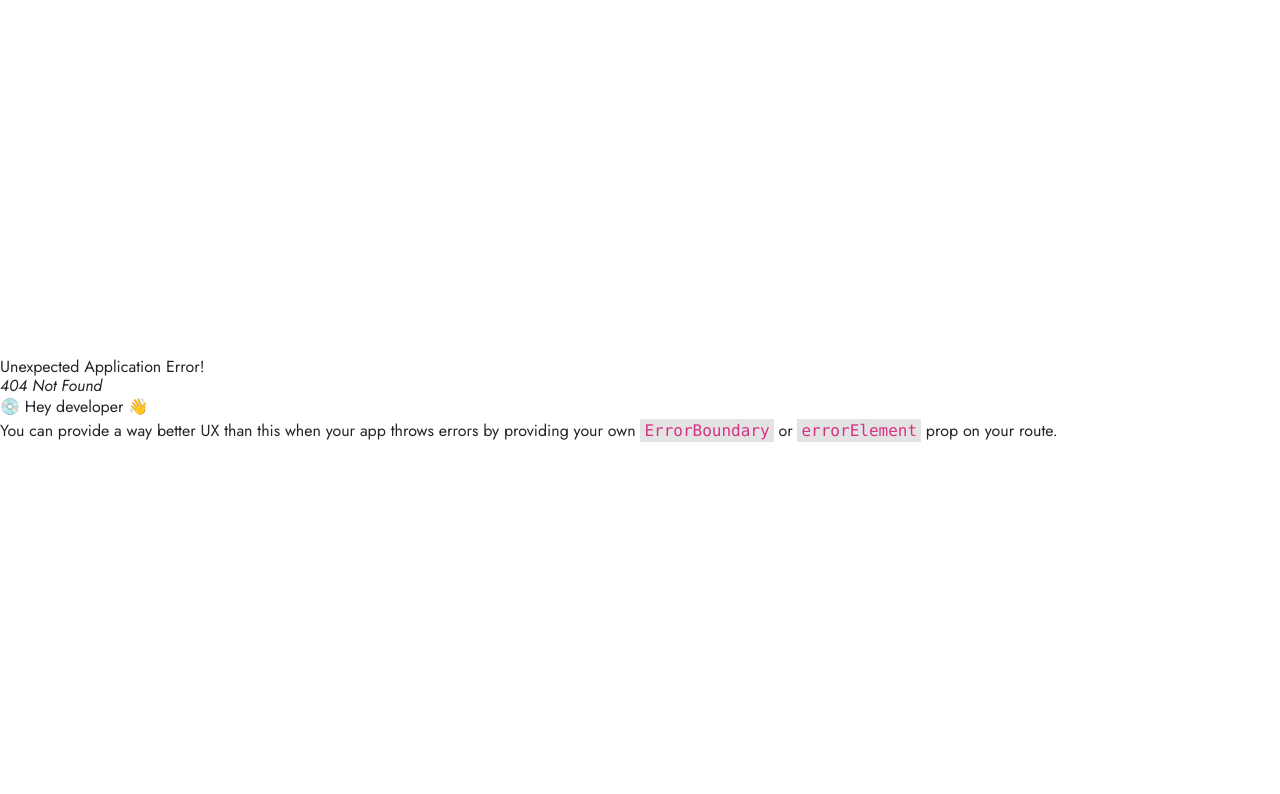
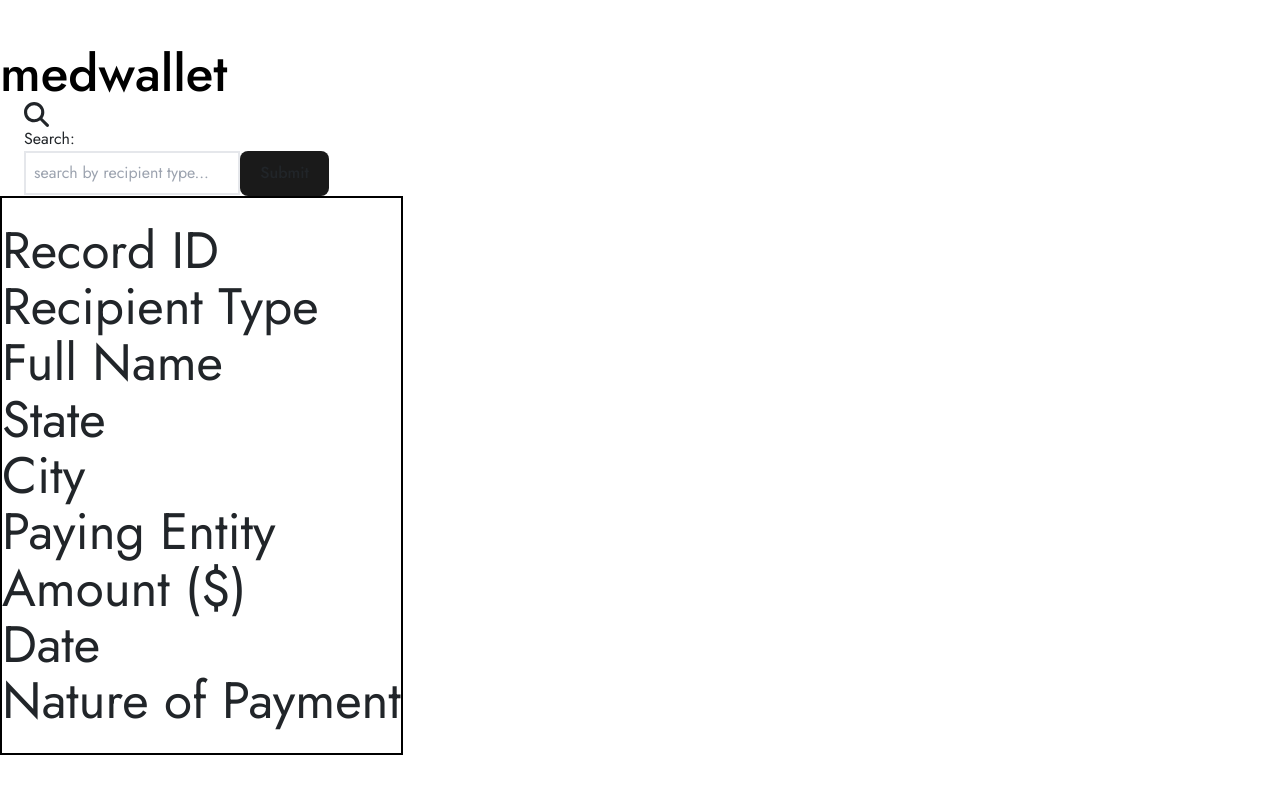
Before and after one commit to cindywongdev/medwallet_frontend, a React (Vite) app: page /search in a window 1280 px wide. Before the commit this address had no page. Shown: the top 794 px of the page. Built offline with nearby package versions, Linux system fonts and the light colour scheme.

Commit message:
search function completed for recipient type

```diff
--- a/src/App.jsx
+++ b/src/App.jsx
@@ -1,8 +1,10 @@
 import { useState } from 'react'
-import { Outlet } from "react-router-dom"
+import { Outlet, redirect, useNavigate } from "react-router-dom"
 import Header from "./components/Header"
 
 const App = () => {
+  const navigate = useNavigate()
+
   // Create search query state variable here so that we can pass the function down to SearchBar and Index components to update state.
   const [recipTypeQ, setRecipTypeQ] = useState("")
   const [searchResults, setSearchResults] = useState([])
@@ -21,6 +23,9 @@ const App = () => {
     }).then((data) => {
         setSearchResults(data)
     }).catch((error) => console.log(error))
+
+    navigate("/search")
+    // return redirect("/search")
   }
 
   const onRecipTypeQChange = (e) => {
@@ -31,7 +36,7 @@ const App = () => {
   return <>
     <div className="App w-screen p-8">
       <Header onRecipTypeQChange={onRecipTypeQChange} handleSearch={handleSearch} />
-      <Outlet />
+      <Outlet context={[searchResults, setSearchResults]} />
     </div>
   </>
 }
--- a/src/components/RecordsDisplay.jsx
+++ b/src/components/RecordsDisplay.jsx
@@ -2,6 +2,8 @@ import Record from "../components/Record"
 import FieldName from "../components/FieldName"
 
 const RecordsDisplay = ({data}) => {
+    console.log("RECORDS DISPLAY DATA: ", data)
+
     const fieldNames = ["Record ID", "Recipient Type", "Full Name", "State", "City", "Paying Entity", "Amount ($)", "Date", "Nature of Payment"]
 
     return <>
--- a/src/pages/Index.jsx
+++ b/src/pages/Index.jsx
@@ -1,12 +1,15 @@
 import { useState, useEffect } from "react"
+import { useOutletContext } from "react-router-dom"
 // import { useLoaderData } from "react-router-dom"
 import ReactPaginate from "react-paginate"
 import RecordsDisplay from "../components/RecordsDisplay"
 
-const Index = ({props}) => {
+const Index = (props) => {
     // let data = useLoaderData()
 
     const [data, setData] = useState([])
+    const [searchResults, setSearchResults] = useOutletContext()
+    console.log("INDEX PAGE SEARCH RESULTS: ", searchResults)
     const [currentPage, setCurrentPage] = useState(1)
 
     const recordsPerPage = 50
--- /dev/null
+++ b/src/pages/SearchResults.jsx
@@ -0,0 +1,11 @@
+import { useOutletContext } from "react-router-dom"
+import RecordsDisplay from "../components/RecordsDisplay"
+
+const SearchResults = () => {
+    const [searchResults, setSearchResults] = useOutletContext()
+    console.log(searchResults)
+
+    return <RecordsDisplay data={searchResults}/>
+}
+
+export default SearchResults
--- a/src/router.jsx
+++ b/src/router.jsx
@@ -3,6 +3,7 @@
 import { createBrowserRouter, createRoutesFromElements, Route, Routes } from "react-router-dom";
 import App from "./App"
 import Index from "./pages/Index"
+import SearchResults from "./pages/SearchResults";
 import Show from "./pages/Show"
 // import { indexLoader } from "../loaders";
 
@@ -14,6 +15,7 @@ const router = createBrowserRouter(createRoutesFromElements(
                 element={<Index/>}
                 // loader={indexLoader}
             />
+            <Route path="search" element={<SearchResults/>}/>
             <Route path="post/:id" element={<Show/>}/>
         </Route>
     </>
```
